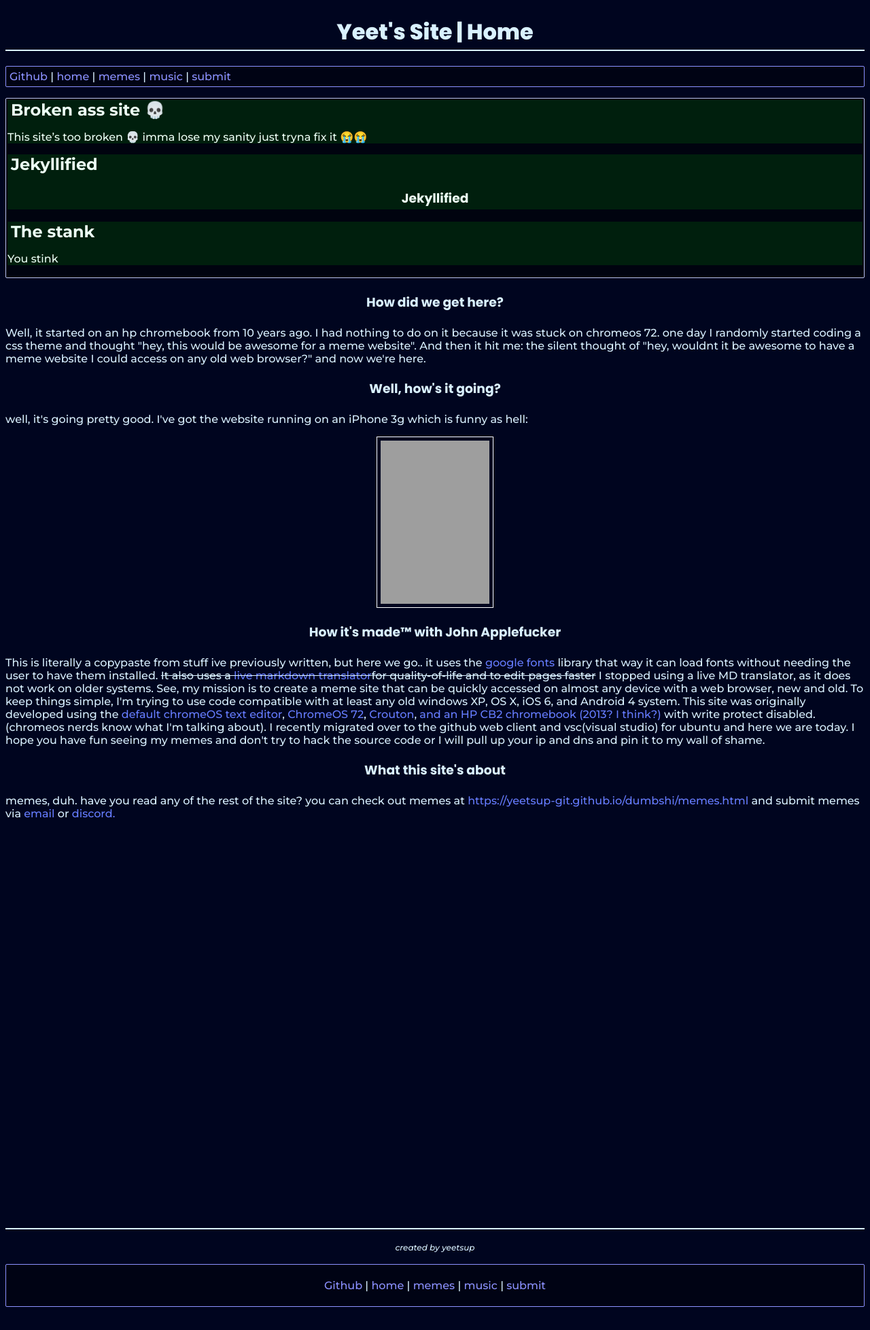
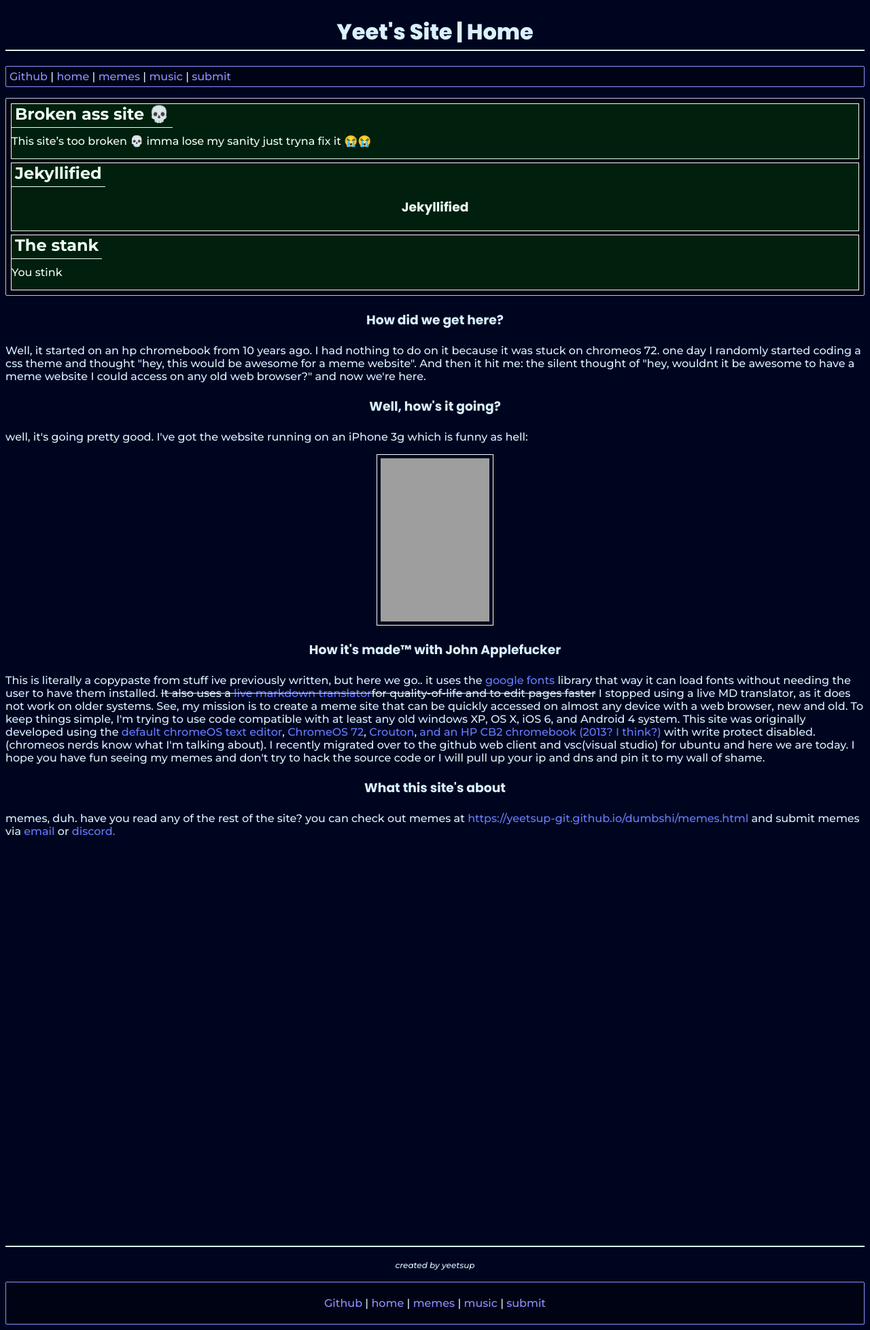
Before and after one commit to yeetssite/yeetssite.github.io, a Jekyll site: the page built from index.html, in a window 1280 px wide. Shown: the whole page at 68% size. Built offline with Jekyll 4.4.1, drawn with Linux system fonts in a browser that asks for light colours; a script that is not in the unit is left out; before the commit the page ends 1930 px from its top, so only the background shows below that.

Commit message:
Margin deez nuts

```diff
--- a/assets/css/base.css
+++ b/assets/css/base.css
@@ -17,8 +17,8 @@
 .posts .snippet{
 	background-color: #001f0d;
 	color: #edfff5;
-	border-top: #edfff5;
-	border-bottom: #edfff5;
+	margin: 5px;
+	border: 1px solid #edfff5;
 }
 .posts .snippet .title
 {
@@ -26,7 +26,7 @@
 	font-size: 24px;
 	font-weight: 700;
 	padding: 5px;
-	border-bottom: #edfff5;
+	border-bottom: 1px solid #edfff5;
 }
 .post .snippet .body
 {
```
